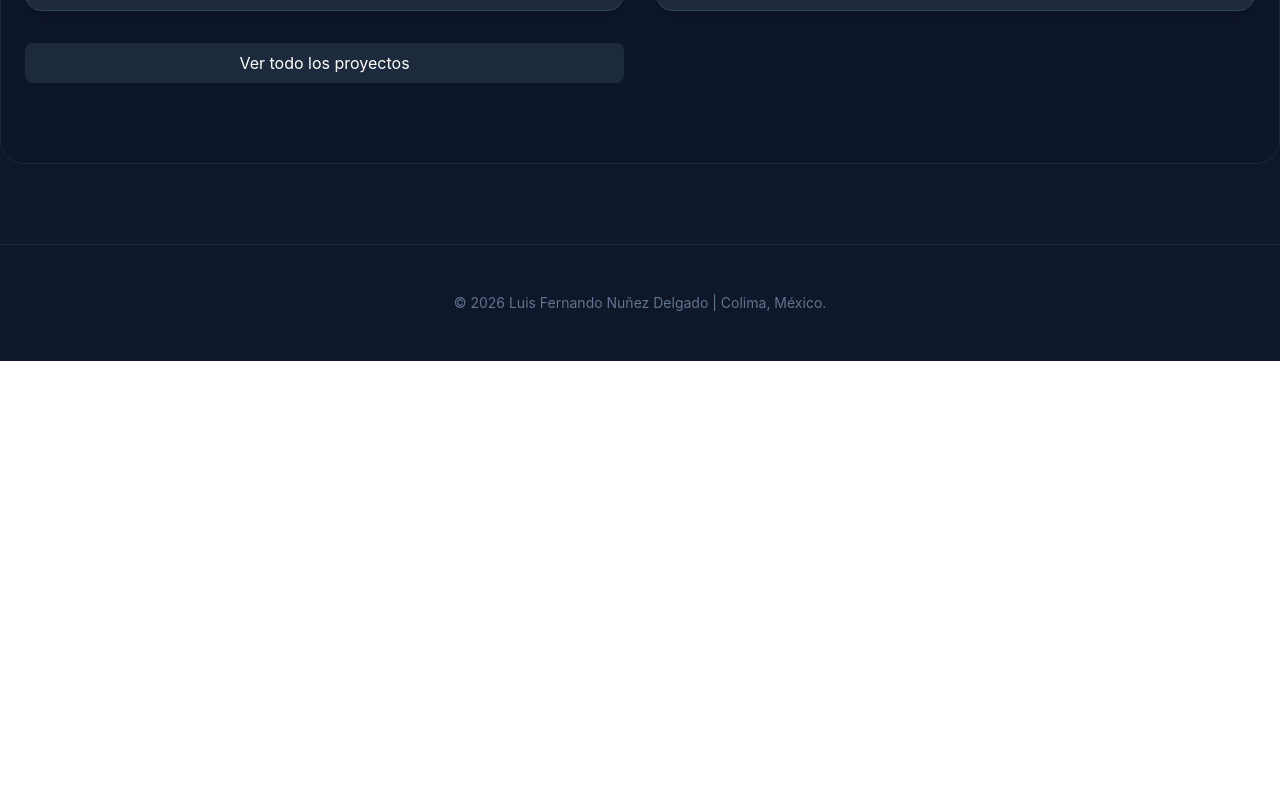
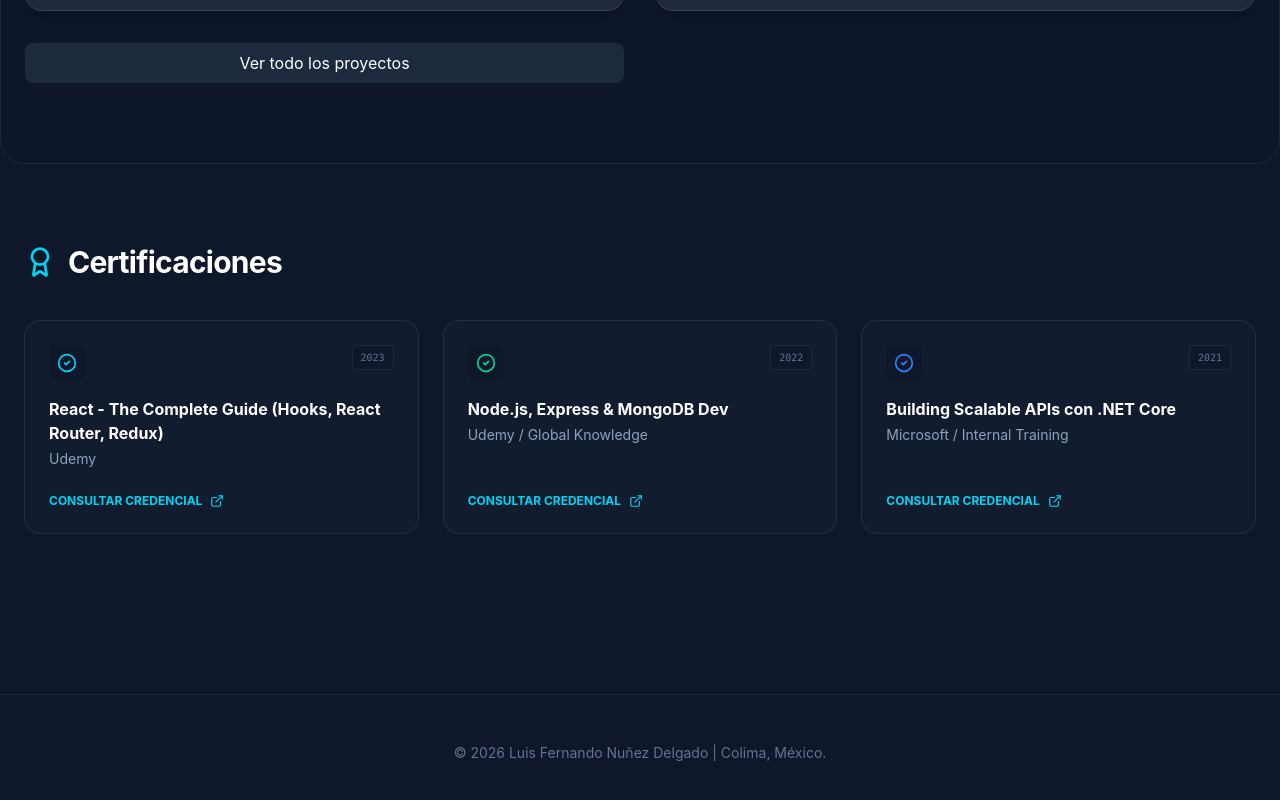
Before and after one commit to luisiy01/mi_landing_page, a React (Vite) app: page / in a window 1280 px wide. Shown: the part 1740-2540 px from the top of the page. Before the commit the page ends 2101 px from the top, so only its background shows below. Built offline with nearby package versions, Linux system fonts and the light colour scheme.

Commit message:
agregar certificaciones

```diff
--- a/src/App.tsx
+++ b/src/App.tsx
@@ -1,9 +1,10 @@
-import { Code2, Terminal, Database, Cpu, Music } from 'lucide-react';
+import { Code2, Terminal, Database, Cpu, Music, FileBadge } from 'lucide-react';
 import { TerminalAnimation } from './TerminalAnimation';
 import { ProjectCard } from './ProjectCard';
 import { motion, type Variants } from "framer-motion";
 import { useState } from 'react';
 import { ProjectModal } from './ProjectModal';
+import { CertificationSection } from './CertificationSection';
 
 const allHistory = [
   {
@@ -296,7 +297,12 @@ function App() {
 
       {/* 3. FEATURED PROJECTS */}
       <section className="container mx-auto px-6 py-20 bg-slate-900/50 rounded-3xl border border-slate-800">
-        <h2 className="text-3xl font-bold text-white mb-12">Proyectos de Alto Impacto</h2>
+        <motion.h2
+          variants={itemVariants}
+          className="text-3xl font-bold text-white mb-12 flex items-center gap-3 tracking-tight"
+        >
+          <FileBadge className="text-cyan-400" /> Proyectos de Alto Impacto
+        </motion.h2>
         <div className="grid md:grid-cols-2 gap-8">
 
           {/* Proyecto 1: OMA v2 */}
@@ -324,6 +330,8 @@ function App() {
         </div>
       </section>
 
+      <CertificationSection />
+
       {/* FOOTER */}
       <footer className="container mx-auto px-6 py-12 text-center text-slate-500 text-sm border-t border-slate-800 mt-20">
         <p>© 2026 Luis Fernando Nuñez Delgado | Colima, México.</p>
--- /dev/null
+++ b/src/CertificationSection.tsx
@@ -0,0 +1,76 @@
+import { Award, ExternalLink, CheckCircle2 } from 'lucide-react';
+import { motion } from 'framer-motion';
+
+export const CertificationSection = () => {
+    const certifications = [
+        {
+            title: "React - The Complete Guide (Hooks, React Router, Redux)",
+            issuer: "Udemy",
+            date: "2023",
+            link: "#", // Aquí pondrías el link a tu certificado
+            icon: <CheckCircle2 className="text-cyan-400" size={20} />
+        },
+        {
+            title: "Node.js, Express & MongoDB Dev",
+            issuer: "Udemy / Global Knowledge",
+            date: "2022",
+            link: "#",
+            icon: <CheckCircle2 className="text-emerald-400" size={20} />
+        },
+        {
+            title: "Building Scalable APIs con .NET Core",
+            issuer: "Microsoft / Internal Training",
+            date: "2021",
+            link: "#",
+            icon: <CheckCircle2 className="text-blue-500" size={20} />
+        }
+    ];
+
+    return (
+        <section className="container mx-auto px-6 py-20">
+            <motion.div
+                initial={{ opacity: 0, y: 20 }}
+                whileInView={{ opacity: 1, y: 0 }}
+                viewport={{ once: true }}
+                className="flex items-center gap-3 mb-10"
+            >
+                <Award className="text-cyan-400" size={32} />
+                <h2 className="text-3xl font-bold text-white tracking-tight">Certificaciones</h2>
+            </motion.div>
+
+            <div className="grid grid-cols-1 md:grid-cols-2 lg:grid-cols-3 gap-6">
+                {certifications.map((cert, index) => (
+                    <motion.div
+                        key={index}
+                        whileHover={{ y: -5, borderColor: 'rgba(34, 211, 238, 0.3)' }}
+                        className="bg-slate-800/30 border border-slate-700/50 p-6 rounded-2xl flex flex-col justify-between group transition-all"
+                    >
+                        <div>
+                            <div className="flex justify-between items-start mb-4">
+                                <div className="p-2 bg-slate-900 rounded-lg">
+                                    {cert.icon}
+                                </div>
+                                <span className="text-[10px] font-mono text-slate-500 bg-slate-900 px-2 py-1 rounded border border-slate-800">
+                                    {cert.date}
+                                </span>
+                            </div>
+                            <h3 className="text-white font-bold mb-1 group-hover:text-cyan-400 transition-colors">
+                                {cert.title}
+                            </h3>
+                            <p className="text-slate-400 text-sm mb-6">{cert.issuer}</p>
+                        </div>
+
+                        <a
+                            href={cert.link}
+                            target="_blank"
+                            rel="noopener noreferrer"
+                            className="flex items-center gap-2 text-xs font-bold text-cyan-400 hover:text-cyan-300 transition-colors mt-auto"
+                        >
+                            CONSULTAR CREDENCIAL <ExternalLink size={14} />
+                        </a>
+                    </motion.div>
+                ))}
+            </div>
+        </section>
+    );
+};
```
